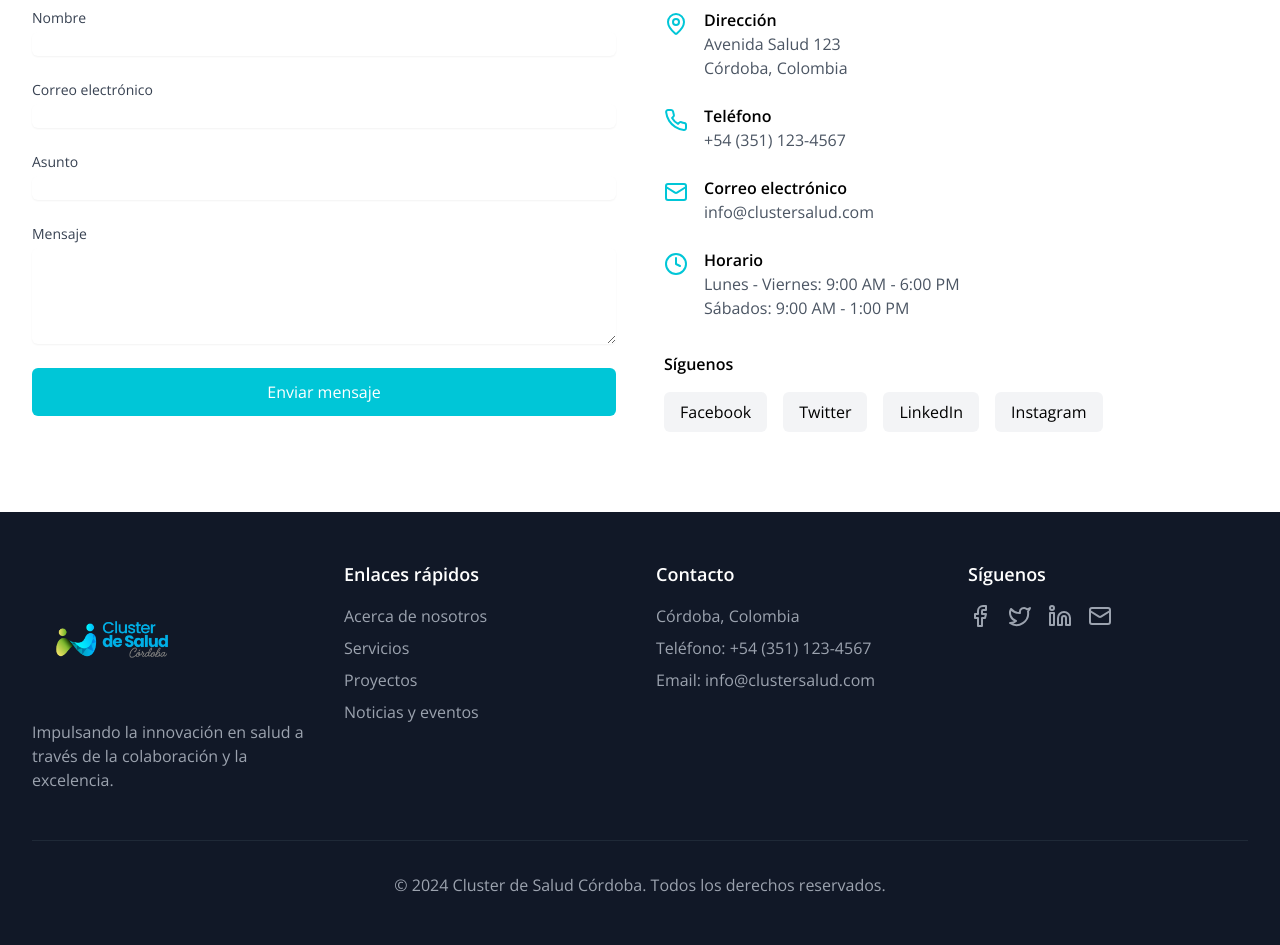
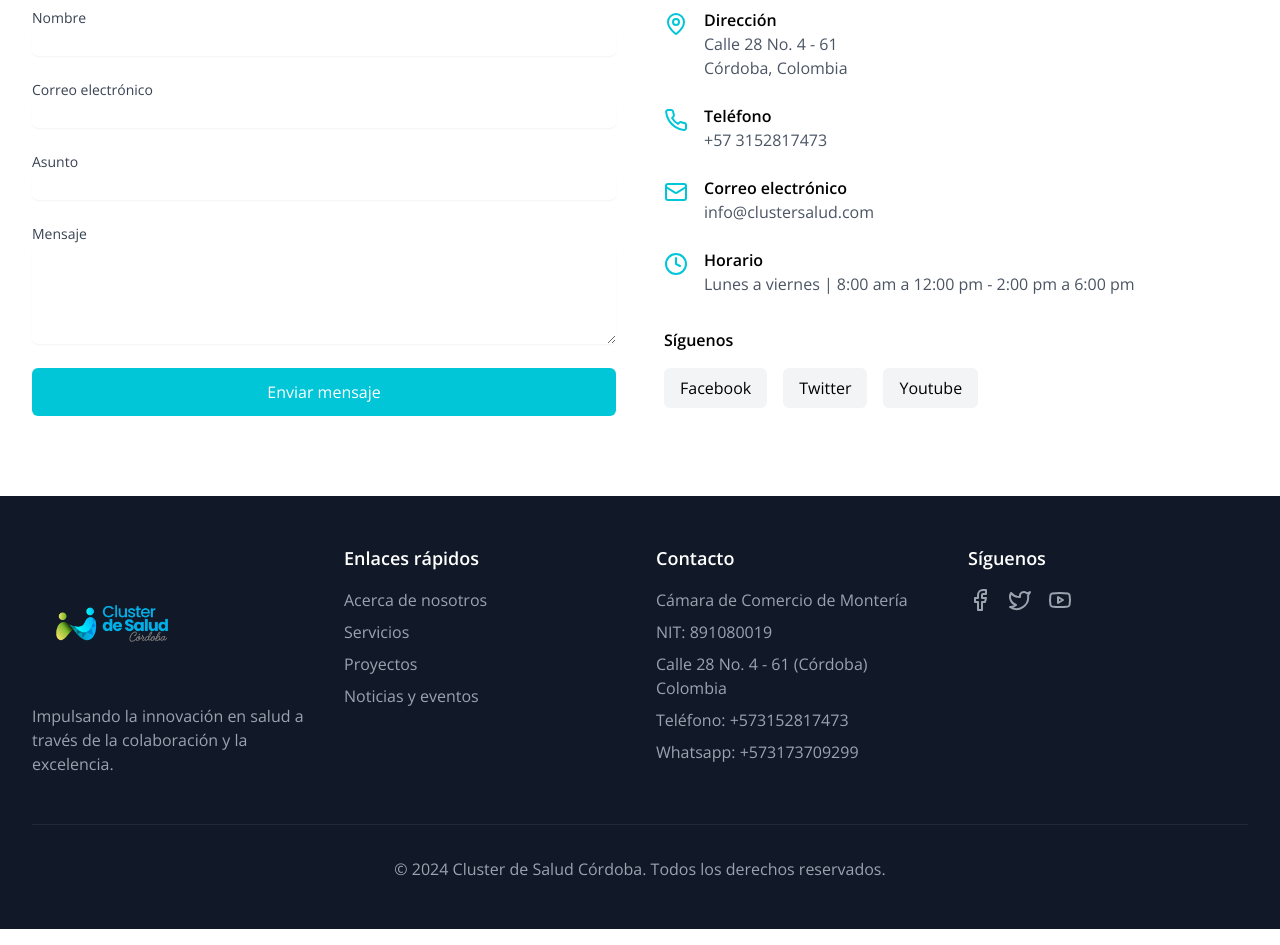
Before and after one commit to Caertos/ClusterSalud, a React (Vite) app: page /ClusterSalud/contact in a window 1280 px wide. Shown: the part 520-1465 px from the top of the page. Built offline with nearby package versions, Linux system fonts and the light colour scheme.

Commit message:
Agregados links y datos footer y contacto

```diff
--- a/src/components/Footer.tsx
+++ b/src/components/Footer.tsx
@@ -1,6 +1,6 @@
 import React from 'react';
 import { Link } from 'react-router-dom';
-import { Facebook, Twitter, Linkedin, Mail } from 'lucide-react';
+import { Facebook, Twitter, Youtube} from 'lucide-react';
 
 const Footer = () => {
   return (
@@ -27,26 +27,25 @@ const Footer = () => {
           <div>
             <h3 className="text-lg font-semibold mb-4">Contacto</h3>
             <ul className="space-y-2 text-gray-400">
-              <li>Córdoba, Colombia</li>
-              <li>Teléfono: +54 (351) 123-4567</li>
-              <li>Email: info@clustersalud.com</li>
+              <li><a href="https://ccmonteria.org.co">Cámara de Comercio de Montería</a></li>
+              <li>NIT: 891080019</li>
+              <li><a href="https://www.google.com/maps/place/Cámara+De+Comercio+de+Montería/@8.7552831,-75.8878581,775m/data=!3m2!1e3!4b1!4m6!3m5!1s0x8e5a2fe59d5f0a7b:0xfe3793ee6586c9e5!8m2!3d8.7552778!4d-75.8852778!16s%2Fg%2F1tg82j1h?entry=ttu&g_ep=EgoyMDI0MTIwMy4wIKXMDSoASAFQAw%3D%3D">Calle 28 No. 4 - 61 (Córdoba) Colombia</a></li>
+              <li><a href="tel:+573152817473">Teléfono: +573152817473</a></li>
+              <li><a href="https://api.whatsapp.com/send/?phone=<+573173709299>">Whatsapp: +573173709299</a></li>
             </ul>
           </div>
 
           <div>
             <h3 className="text-lg font-semibold mb-4">Síguenos</h3>
             <div className="flex space-x-4">
-              <a href="#" className="text-gray-400 hover:text-white">
+              <a href="https://www.facebook.com/ccmonteria/" className="text-gray-400 hover:text-white">
                 <Facebook size={24} />
               </a>
-              <a href="#" className="text-gray-400 hover:text-white">
+              <a href="https://x.com/ccmonteria/" className="text-gray-400 hover:text-white">
                 <Twitter size={24} />
               </a>
-              <a href="#" className="text-gray-400 hover:text-white">
-                <Linkedin size={24} />
-              </a>
-              <a href="#" className="text-gray-400 hover:text-white">
-                <Mail size={24} />
+              <a href="https://www.youtube.com/channel/UC7xtfB8M3em-jTLLNl8zjyA" className="text-gray-400 hover:text-white">
+                <Youtube size={24} />
               </a>
             </div>
           </div>
--- a/src/pages/Contact.tsx
+++ b/src/pages/Contact.tsx
@@ -1,5 +1,11 @@
 import React from 'react';
 import { MapPin, Phone, Mail, Clock } from 'lucide-react';
+
+const socialLinks: Record<string, string> = {
+  Facebook: "https://www.facebook.com/ccmonteria/",
+  Twitter: "https://x.com/ccmonteria/",
+  Youtube: "https://www.youtube.com/channel/UC7xtfB8M3em-jTLLNl8zjyA",
+};
 
 const Contact = () => {
   return (
@@ -81,14 +87,15 @@ const Contact = () => {
                   <MapPin className="w-6 h-6 text-primary mt-1" />
                   <div className="ml-4">
                     <h3 className="font-semibold">Dirección</h3>
-                    <p className="text-gray-600">Avenida Salud 123<br />Córdoba, Colombia</p>
+                    <a className="text-gray-600" href='https://www.google.com/maps/place/Cámara+De+Comercio+de+Montería/@8.7552831,-75.8878581,775m/data=!3m2!1e3!4b1!4m6!3m5!1s0x8e5a2fe59d5f0a7b:0xfe3793ee6586c9e5!8m2!3d8.7552778!4d-75.8852778!16s%2Fg%2F1tg82j1h?entry=ttu&g_ep=EgoyMDI0MTIwMy4wIKXMDSoASAFQAw%3D%3D'>Calle 28 No. 4 - 61<br />Córdoba, Colombia</a>
                   </div>
                 </div>
                 <div className="flex items-start">
                   <Phone className="w-6 h-6 text-primary mt-1" />
                   <div className="ml-4">
                     <h3 className="font-semibold">Teléfono</h3>
-                    <p className="text-gray-600">+54 (351) 123-4567</p>
+                    <a className="text-gray-600" href="tel:+573152817473">+57 3152817473
+                    </a>
                   </div>
                 </div>
                 <div className="flex items-start">
@@ -102,7 +109,7 @@ const Contact = () => {
                   <Clock className="w-6 h-6 text-primary mt-1" />
                   <div className="ml-4">
                     <h3 className="font-semibold">Horario</h3>
-                    <p className="text-gray-600">Lunes - Viernes: 9:00 AM - 6:00 PM<br />Sábados: 9:00 AM - 1:00 PM</p>
+                    <p className="text-gray-600">Lunes a viernes | 8:00 am a 12:00 pm - 2:00 pm a 6:00 pm</p>
                   </div>
                 </div>
               </div>
@@ -111,11 +118,13 @@ const Contact = () => {
               <div className="mt-8">
                 <h3 className="font-semibold mb-4">Síguenos</h3>
                 <div className="flex space-x-4">
-                  {['Facebook', 'Twitter', 'LinkedIn', 'Instagram'].map((social) => (
+                  {['Facebook', 'Twitter', 'Youtube'].map((social) => (
                     <a
                       key={social}
-                      href="#"
+                      href={socialLinks[social]}
                       className="bg-gray-100 hover:bg-primary hover:text-white px-4 py-2 rounded-md transition"
+                      target='_blank'
+                      rel='noopener noreferrer'
                     >
                       {social}
                     </a>
```
